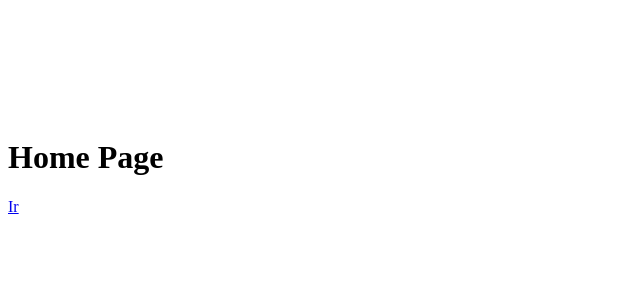
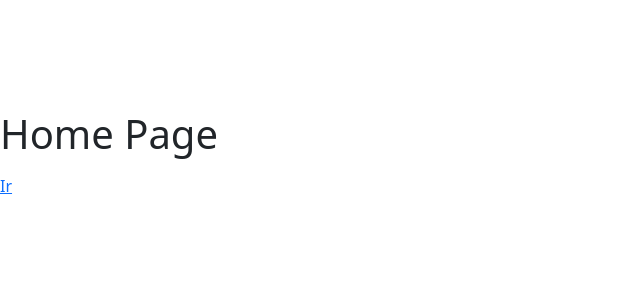
Before and after one commit to JorgeChaparroS/naruto-react, a Next.js app: page / in a window 1280 px wide. Shown: the top 300 px of the page, without its empty margins (0-640 px from the left). Built offline with nearby package versions, Linux system fonts and the light colour scheme.

Commit message:
Bootstrap was added

```diff
--- a/package.json
+++ b/package.json
@@ -6,6 +6,7 @@
     "start": "next start"
   },
   "dependencies": {
+    "bootstrap": "^5.3.0",
     "next": "latest",
     "react": "18.2.0",
     "react-dom": "18.2.0"
--- /dev/null
+++ b/pages/_app.js
@@ -0,0 +1,14 @@
+import '../styles/globals.css';
+import 'bootstrap/dist/css/bootstrap.css'
+import Head from "next/head";
+
+export default function App({ Component, pageProps }) {
+    return (
+        <>
+            <Head>
+                <meta name="viewport" content="width=device-width, initial-scale=1" />
+            </Head>
+            <Component {...pageProps} />
+        </>
+    );
+}
--- a/pages/index.js
+++ b/pages/index.js
@@ -9,7 +9,7 @@
         <title>Naruto Wiki</title>
       </Head>
       <div>
-        <h1>Home Page</h1>
+        <h1 className='mb-3'>Home Page</h1>
         <Link href="/author">Ir</Link>
       </div>
     </Layout>
--- a/styles/globals.css
+++ b/styles/globals.css
@@ -1,38 +1,3 @@
-html,
-body {
-  padding: 0;
-  margin: 0;
-  font-family: Inter, -apple-system, BlinkMacSystemFont, Segoe UI, Roboto,
-    Oxygen, Ubuntu, Cantarell, Fira Sans, Droid Sans, Helvetica Neue, sans-serif;
+h1 {
+  color: red;
 }
-
-a {
-  color: inherit;
-  text-decoration: none;
-}
-
-* {
-  box-sizing: border-box;
-}
-
-img {
-  max-width: 100%;
-  height: auto;
-}
-
-h1,
-h2,
-p,
-ul {
-  margin: 0;
-}
-
-ul {
-  padding: 0;
-  list-style: none;
-}
-
-button {
-  padding: 0.5rem 1rem;
-  font-weight: bold;
-}
```
Also changed, not shown: 2 other files (tests, documents, lock files or other folders).
